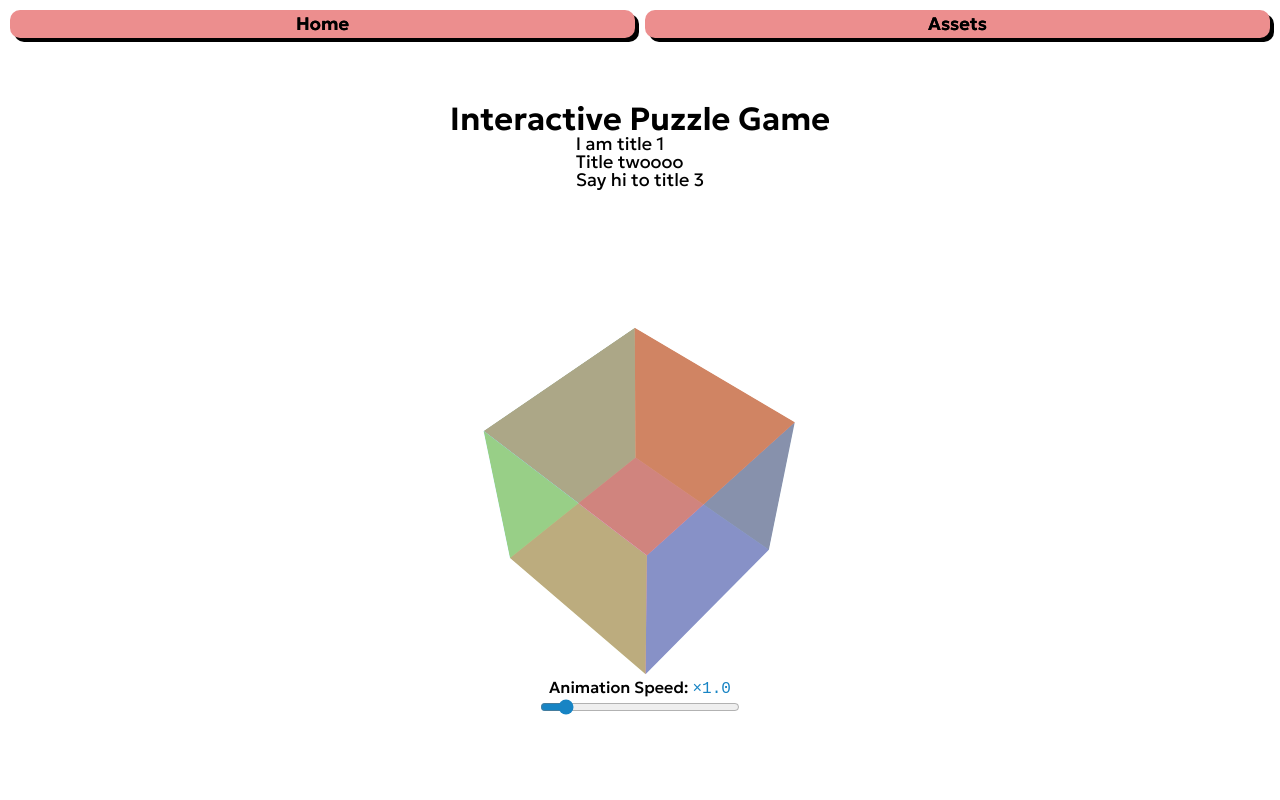
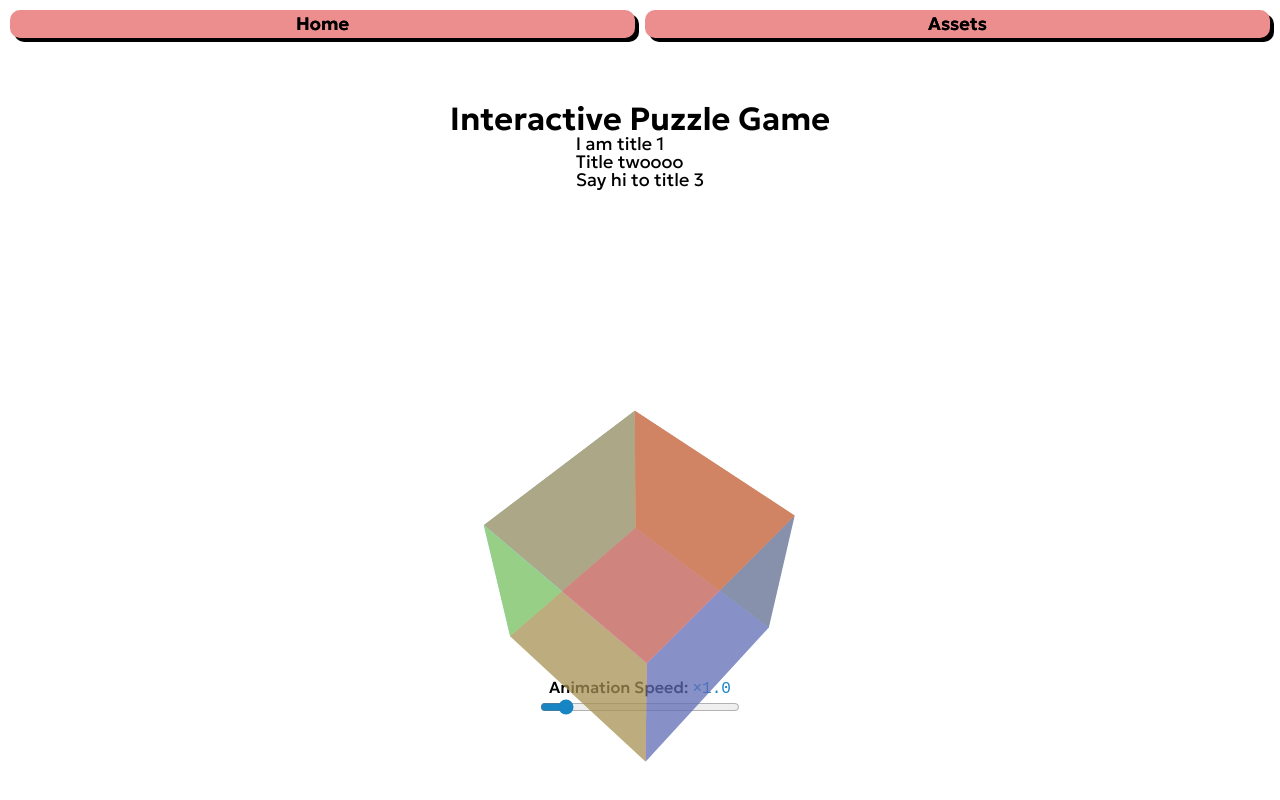
Before and after one commit to CrispyMiatr/frontend-animation-templates, a React (Vite) app: page / in a window 1280 px wide. Shown: the top 800 px of the page. Built offline with nearby package versions, Linux system fonts and the light colour scheme.

Commit message:
feat(Dynamic3D): add new 3D cube with dragbox mechanic

```diff
--- /dev/null
+++ b/src/modules/components/common/Dynamic3D.tsx
@@ -0,0 +1,77 @@
+import { motion, useAnimationFrame } from "framer-motion"
+import { useRef, useState } from "react"
+import type { Dynamic3DType } from "~/shared"
+import '~styles/components/dynamic-3D.scss'
+
+export const Dynamic3D = ({ speed, cubeStyle, visibleSides }: Dynamic3DType) => {
+    const ref = useRef<HTMLDivElement>(null)
+    const timeRef = useRef(0)
+    const [dragColor, setDragColor] = useState<string>("");
+
+    useAnimationFrame((t, delta) => {
+        if (!ref.current) return
+
+        timeRef.current += delta * speed
+        const currentTime = timeRef.current
+
+        const rotate = Math.sin(currentTime / 10000) * 250
+        const y = (1 + Math.sin(currentTime / 1000)) * -35
+        ref.current.style.transform = `translateY(${y}px) rotateX(${rotate}deg) rotateY(${rotate}deg)`
+    });
+
+    const getSideClass = (position: string) => {
+        return `side ${position} ${cubeStyle}`;
+    };
+
+    const resetStyle = {
+        margin: 0,
+        padding: 0,
+        width: '100%',
+        height: '100%',
+        boxSizing: 'border-box' as const
+    };
+
+    return (
+        <div className="cube-wrapper" style={{ height: '370px' }}>
+            <motion.div
+                className="cube-container"
+                drag
+                dragConstraints={{ left: -300, right: 300, top: -100, bottom: 100 }}
+                whileHover={{ cursor: "grab" }}
+                whileDrag={{ scale: 0.9, cursor: "grabbing" }}
+                transition={{ bounceStiffness: 50 }}
+            >
+                <div className="cube" ref={ref}>
+                    <div
+                        className={getSideClass('front')}
+                        style={{ ...resetStyle, opacity: visibleSides[0] ? 1 : 0 }}
+                    />
+                    <div
+                        className={getSideClass('back')}
+                        style={{ ...resetStyle, opacity: visibleSides[1] ? 1 : 0 }}
+                    />
+
+                    <div
+                        className={getSideClass('left')}
+                        style={{ ...resetStyle, opacity: visibleSides[2] ? 1 : 0 }}
+                    />
+
+                    <div
+                        className={getSideClass('right')}
+                        style={{ ...resetStyle, opacity: visibleSides[3] ? 1 : 0 }}
+                    />
+
+                    <div
+                        className={getSideClass('top')}
+                        style={{ ...resetStyle, opacity: visibleSides[4] ? 1 : 0 }}
+                    />
+
+                    <div
+                        className={getSideClass('bottom')}
+                        style={{ ...resetStyle, opacity: visibleSides[5] ? 1 : 0 }}
+                    />
+                </div>
+            </motion.div>
+        </div>
+    );
+};
--- a/src/modules/components/common/index.ts
+++ b/src/modules/components/common/index.ts
@@ -1,5 +1,6 @@
 export { Dragbox } from './Dragbox.tsx';
 export { Spinning3D } from './Spinning3D.tsx';
+export { Dynamic3D } from './Dynamic3D.tsx';
 export { DrinkItem } from './DrinkItem.tsx';
 export { TitleAnimation, ScrollText } from './TextAnimation.tsx';
 export { Layout } from './Layout.tsx';
--- /dev/null
+++ b/src/modules/shared/dynamic3D.types.ts
@@ -0,0 +1,6 @@
+import type { Spinning3DType } from "./spinning3D.types"
+
+export interface Dynamic3DType extends Spinning3DType {
+    cubeStyle: string;
+    visibleSides: boolean[];
+}
--- /dev/null
+++ b/src/styles/components/dynamic-3D.scss
@@ -0,0 +1,55 @@
+// --------== Spinning 3D Cube ==--------
+.cube-container {
+    perspective: 800px;
+    width: 200px;
+    height: 370px;
+
+    display: flex;
+    align-items: center;
+    justify-content: center;
+}
+
+.cube {
+    width: 200px;
+    height: 200px;
+    position: relative;
+    transform-style: preserve-3d;
+}
+
+.side {
+    position: absolute;
+    width: 100%;
+    height: 100%;
+
+    display: flex;
+    align-items: center;
+    justify-content: center;
+
+    border-radius: 0px;
+
+    transition: opacity 0.3s ease;
+}
+
+.front {
+    transform: rotateY(0deg) translateZ(100px);
+}
+
+.back {
+    transform: rotateY(180deg) translateZ(100px);
+}
+
+.left {
+    transform: rotateY(-90deg) translateZ(100px);
+}
+
+.right {
+    transform: rotateY(90deg) translateZ(100px);
+}
+
+.top {
+    transform: rotateX(90deg) translateZ(100px);
+}
+
+.bottom {
+    transform: rotateX(-90deg) translateZ(100px);
+}
```
